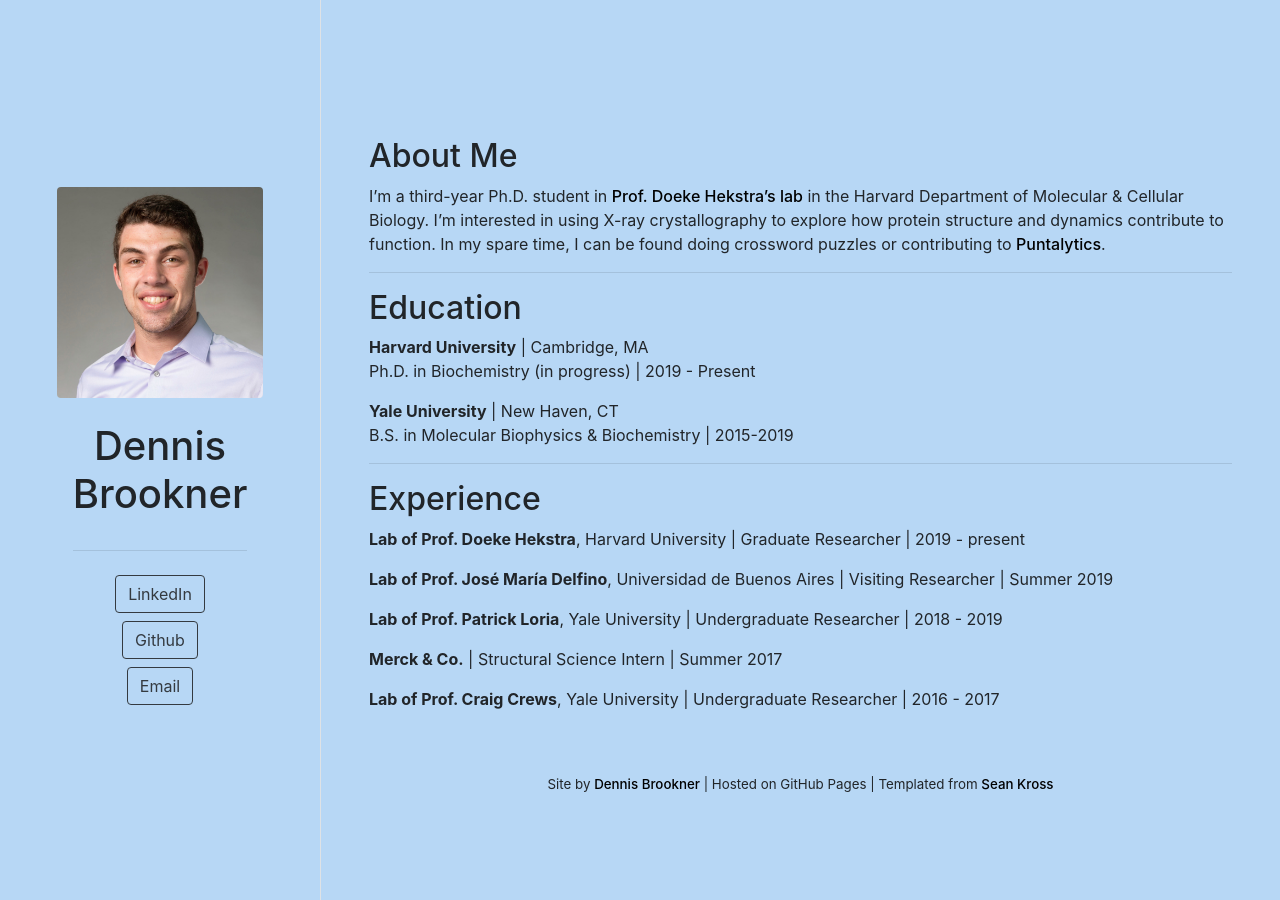
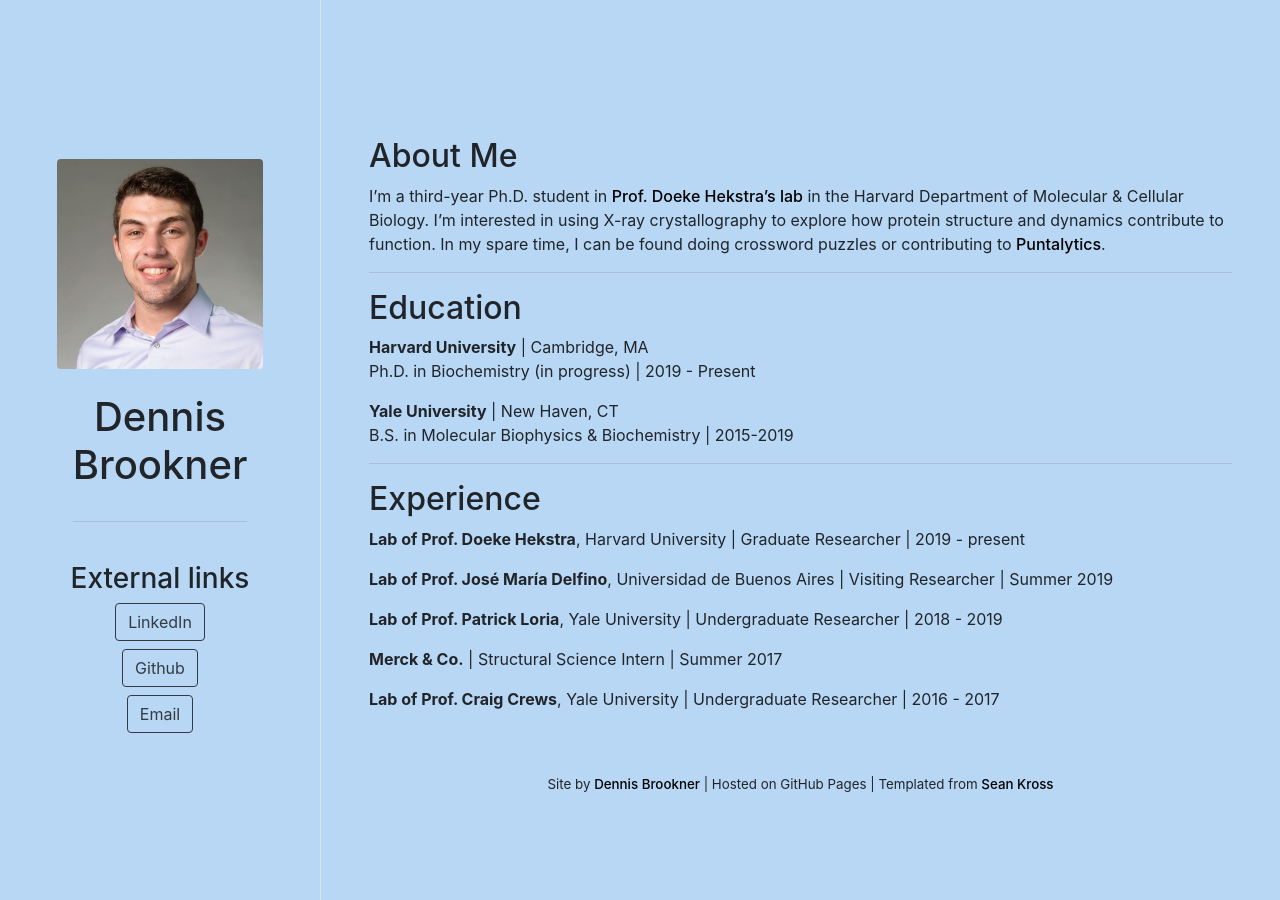
Before and after one commit to dennisbrookner/dennisbrookner.github.io, a Jekyll site: the page built from bio.md, in a window 1280 px wide. Built offline with Jekyll 4.4.1, drawn with Linux system fonts in a browser that asks for light colours; nearby versions of some CDN libraries.

Commit message:
Update bio_layout.html

```diff
--- a/_layouts/bio_layout.html
+++ b/_layouts/bio_layout.html
@@ -17,13 +17,27 @@
           <div id="icon-list">
             <ul class="list-inline">
 
+              {% for item in site.data.navigation %}
+                <li>
+                  <a href="{{ item.link }}" >
+                    <button type="button" class="btn btn-vertical btn-outline-dark mb-2">
+                      {{ item.name }}
+                    </button>
+                  </a>
+                </li>
+              {% endfor %}
+            </ul>
+
+            <h3>External links</h3>
+
+            <ul class="list-inline">
+
               {% for item in site.data.links %}
                 <li>
                   <a href="{{ item.link }}" >
                     <button type="button" class="btn btn-vertical btn-outline-dark mb-2">
                       {{ item.name }}
                     </button>
-
                   </a>
                 </li>
               {% endfor %}
```
